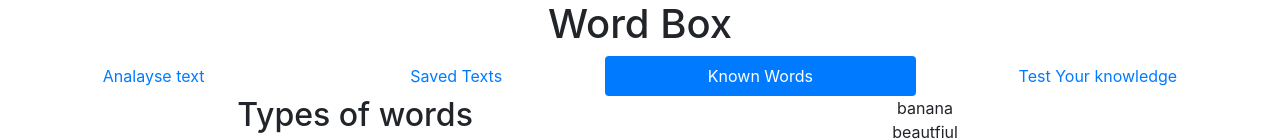
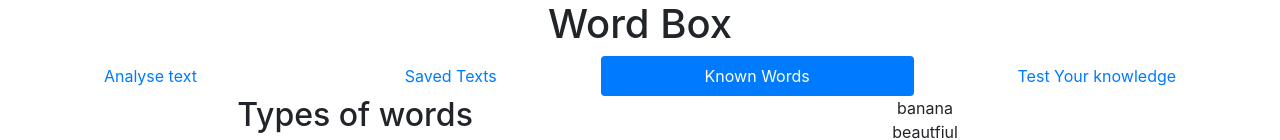
Before and after one commit to tommcandrew/Word-Box, a React (Create React App) app: page / in a window 1280 px wide. Shown: the top 140 px of the page. Built offline with nearby package versions, Linux system fonts and the light colour scheme.

Commit message:
correct a typo

```diff
--- a/src/App.js
+++ b/src/App.js
@@ -131,7 +131,7 @@ class App extends React.Component {
           variant = 'pills'
           fill
         >
-        <Tab eventKey='Reader' title='Analayse text'>
+        <Tab eventKey='Reader' title='Analyse text'>
           <Reader knownWords={this.state.knownWords} saveText={this.saveText} mode={this.state.readerMode} updateMode={this.updateReaderMode} updateText={this.updateText} updateTitle={this.updateTitle} text={this.state.text} title={this.state.title}/>
         </Tab>
         <Tab eventKey='TextCatalogue' title='Saved Texts'>
```
